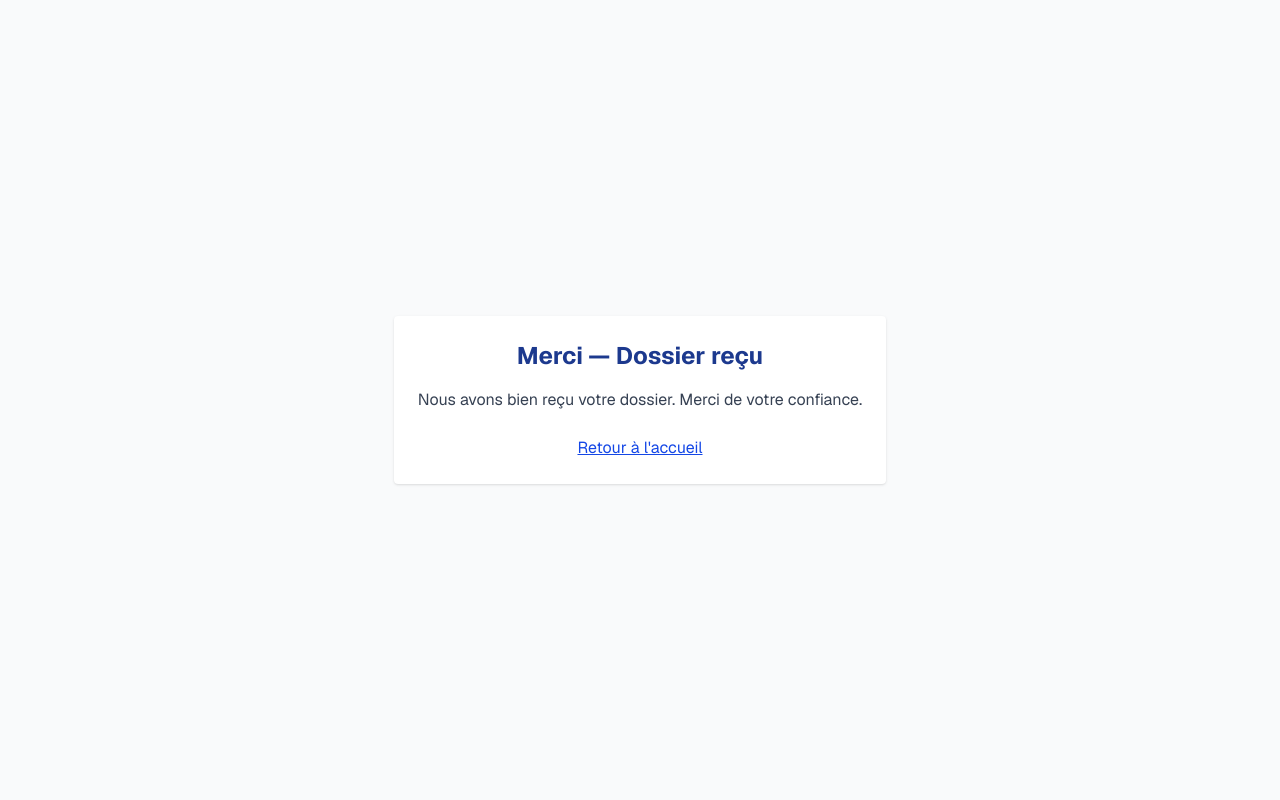
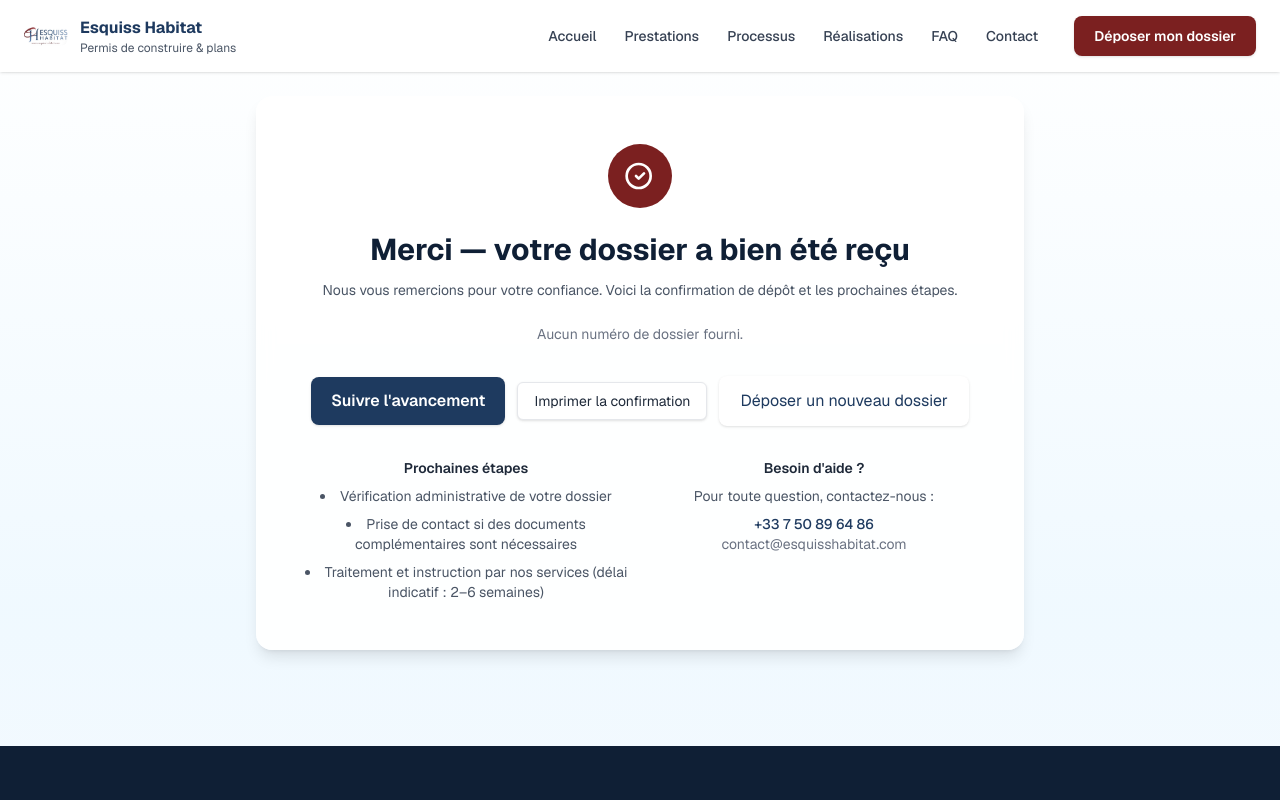
Before and after one commit to ogourmetwaffle/permis-construire, a Next.js app: page /merci in a window 1280 px wide. Shown: the top 800 px of the page. Built offline with nearby package versions, Linux system fonts and the light colour scheme.

Commit message:
refonte page Merci

```diff
--- a/app/merci/page.tsx
+++ b/app/merci/page.tsx
@@ -1,29 +1,96 @@
+"use client"
+
 import Link from 'next/link'
+import Header from '@/components/Header'
+import Footer from '@/components/Footer'
+import { useRouter } from 'next/navigation'
 
 type Props = {
   searchParams?: { numero?: string }
 }
 
+function PrintButton() {
+  return (
+    <button
+      onClick={() => window.print()}
+      className="px-4 py-2 bg-white border border-gray-200 rounded-md shadow-sm text-sm text-gray-800 hover:bg-gray-50"
+    >
+      Imprimer la confirmation
+    </button>
+  )
+}
+
 export default function Merci({ searchParams }: Props) {
   const numero = searchParams?.numero
+  const router = useRouter()
 
   return (
-    <div className="min-h-screen flex items-center justify-center bg-gray-50">
-      <div className="max-w-xl mx-auto p-6 bg-white rounded shadow text-center">
-        <h1 className="text-2xl font-bold text-blue-900">Merci — Dossier reçu</h1>
-        <p className="mt-4 text-gray-700">Nous avons bien reçu votre dossier. Merci de votre confiance.</p>
+    <div className="min-h-screen flex flex-col bg-gradient-to-b from-white via-sky-50 to-gray-50">
+      <Header />
 
-        {numero && (
-          <div className="mt-4 p-4 bg-gray-100 rounded">
-            <div className="text-sm text-gray-600">Numéro de dossier</div>
-            <div className="font-mono font-semibold mt-1">{numero}</div>
+      <main className="flex-grow flex items-center justify-center px-6 py-24">
+        <div className="w-full max-w-3xl bg-white/90 backdrop-blur-sm rounded-2xl shadow-lg p-8 sm:p-12">
+          <div className="text-center">
+            <div className="inline-flex items-center justify-center w-16 h-16 rounded-full bg-[#7b2020] text-white mx-auto">
+              <svg xmlns="http://www.w3.org/2000/svg" className="h-8 w-8" fill="none" viewBox="0 0 24 24" stroke="currentColor">
+                <path strokeLinecap="round" strokeLinejoin="round" strokeWidth={2} d="M9 12l2 2 4-4m5 2a9 9 0 11-18 0 9 9 0 0118 0z" />
+              </svg>
+            </div>
+
+            <h1 className="mt-6 text-2xl sm:text-3xl font-bold text-[#0f1f35]">Merci — votre dossier a bien été reçu</h1>
+            <p className="mt-3 text-sm text-gray-600">Nous vous remercions pour votre confiance. Voici la confirmation de dépôt et les prochaines étapes.</p>
+
+            {numero ? (
+              <div className="mt-6 inline-block text-left w-full sm:w-auto">
+                <div className="bg-gray-50 border border-gray-100 rounded-lg px-5 py-4 shadow-sm">
+                  <div className="text-xs text-gray-500">Numéro de dossier</div>
+                  <div className="mt-1 font-mono text-lg sm:text-xl font-semibold text-[#1e3a5f]">{numero}</div>
+                </div>
+              </div>
+            ) : (
+              <div className="mt-6 text-sm text-gray-500">Aucun numéro de dossier fourni.</div>
+            )}
+
+            <div className="mt-8 flex flex-col sm:flex-row items-center justify-center gap-3">
+              <Link
+                href={numero ? `/admin/dossiers/${numero}` : '/admin/dossiers'}
+                className="px-5 py-3 bg-[#1e3a5f] text-white rounded-lg font-semibold shadow-sm hover:opacity-95"
+              >
+                Suivre l'avancement
+              </Link>
+
+              <PrintButton />
+
+              <button
+                onClick={() => router.push('/deposer-dossier')}
+                className="px-5 py-3 border border-transparent bg-white text-[#1e3a5f] rounded-lg shadow-sm hover:bg-gray-50"
+              >
+                Déposer un nouveau dossier
+              </button>
+            </div>
+
+            <div className="mt-8 grid grid-cols-1 sm:grid-cols-2 gap-6 text-sm text-gray-600">
+              <div>
+                <h4 className="font-semibold text-gray-800">Prochaines étapes</h4>
+                <ul className="mt-2 space-y-2 list-disc list-inside">
+                  <li>Vérification administrative de votre dossier</li>
+                  <li>Prise de contact si des documents complémentaires sont nécessaires</li>
+                  <li>Traitement et instruction par nos services (délai indicatif : 2–6 semaines)</li>
+                </ul>
+              </div>
+
+              <div>
+                <h4 className="font-semibold text-gray-800">Besoin d'aide ?</h4>
+                <p className="mt-2">Pour toute question, contactez-nous :</p>
+                <p className="mt-2 font-medium text-[#1e3a5f]">+33 7 50 89 64 86</p>
+                <p className="text-sm text-gray-500">contact@esquisshabitat.com</p>
+              </div>
+            </div>
           </div>
-        )}
+        </div>
+      </main>
 
-        <div className="mt-6 flex items-center justify-center gap-4">
-          <Link href="/" className="text-blue-700 underline">Retour à l&apos;accueil</Link>
-        </div>
-      </div>
+      <Footer />
     </div>
   )
 }
```
